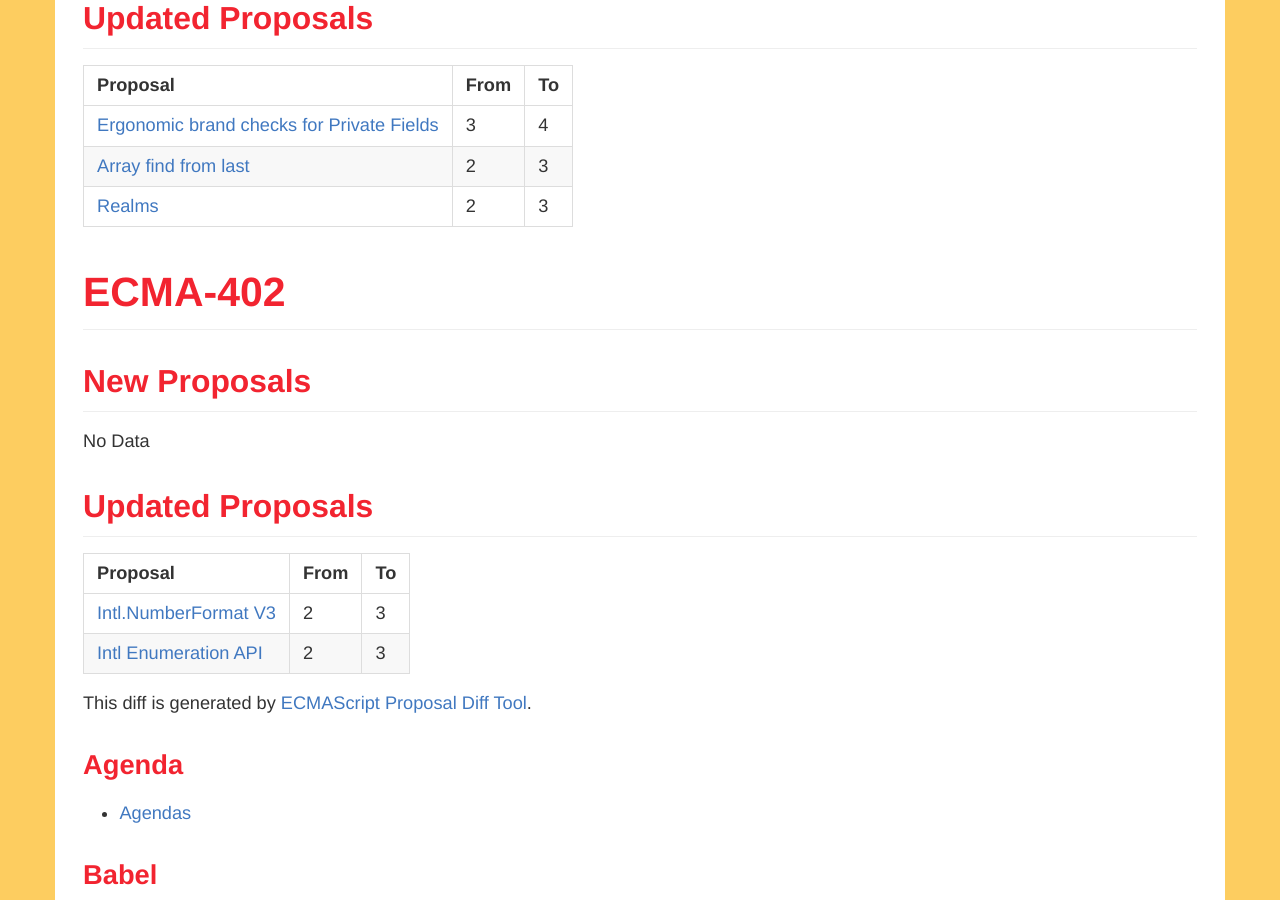
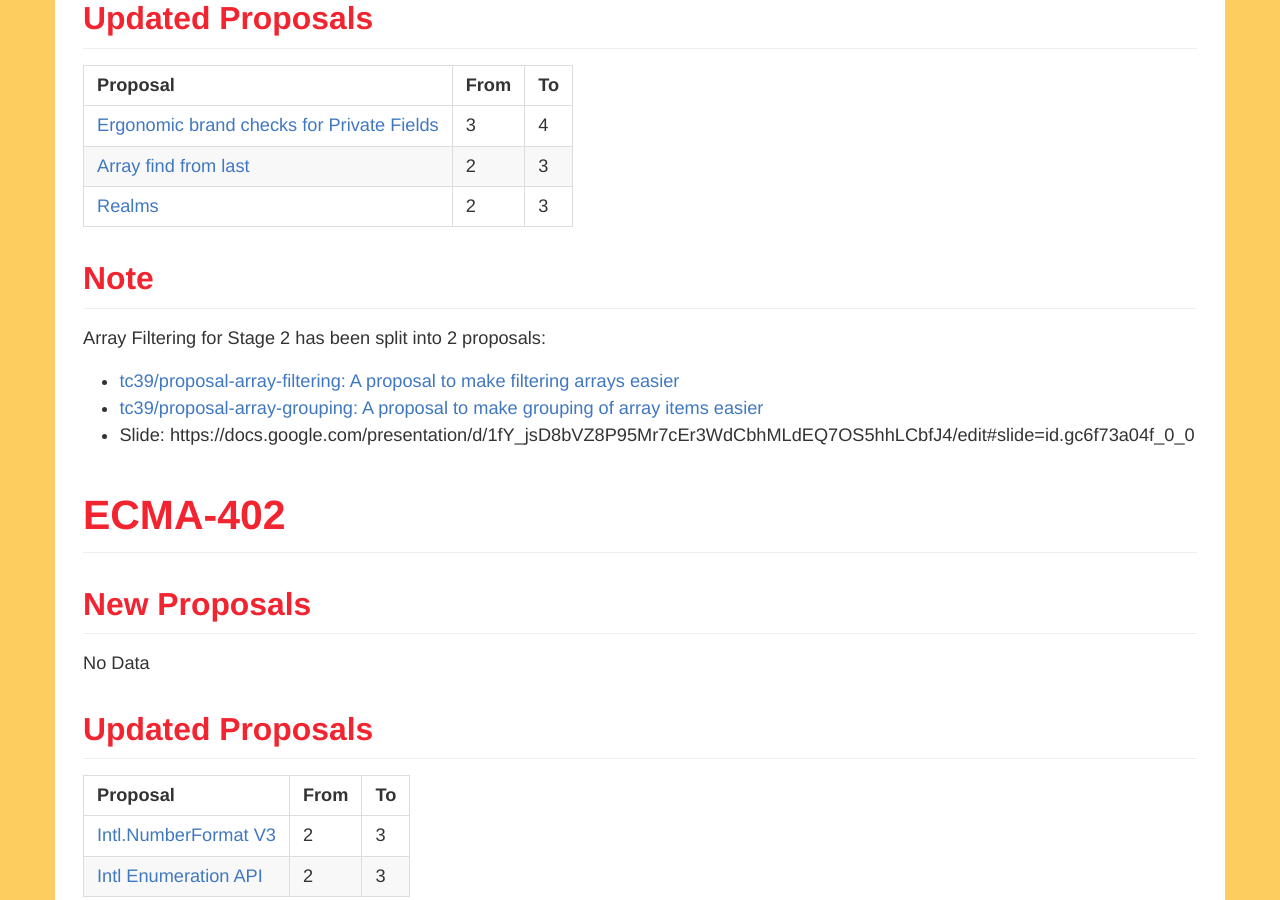
Before and after one commit to ecmascript-daily/ecmascript-daily.github.com, a Jekyll site: the page built from _posts/2021/2021-07-19-ecmascript-proposal-update.md, in a window 1280 px wide and 900 px high, scrolled down 578 px. Built offline with Jekyll 4.4.1, drawn with Linux system fonts in a browser that asks for light colours; nearby versions of some CDN libraries; comment, search, counter and statistics services are not loaded.

Commit message:
Update 2021-07-19-ecmascript-proposal-update.md

```diff
--- a/_posts/2021/2021-07-19-ecmascript-proposal-update.md
+++ b/_posts/2021/2021-07-19-ecmascript-proposal-update.md
@@ -32,6 +32,14 @@
 | [Ergonomic brand checks for Private Fields](https://github.com/tc39/proposal-private-fields-in-in) | 3     | 4     |
 | [Array find from last](https://github.com/tc39/proposal-array-find-from-last)                      | 2     | 3     |
 | [Realms](https://github.com/tc39/proposal-realms)                                                  | 2     | 3     |
+
+## Note
+
+Array Filtering for Stage 2 has been split into 2 proposals:
+
+- [tc39/proposal-array-filtering: A proposal to make filtering arrays easier](https://github.com/tc39/proposal-array-filtering)
+- [tc39/proposal-array-grouping: A proposal to make grouping of array items easier](https://github.com/tc39/proposal-array-grouping)
+- Slide: https://docs.google.com/presentation/d/1fY_jsD8bVZ8P95Mr7cEr3WdCbhMLdEQ7OS5hhLCbfJ4/edit#slide=id.gc6f73a04f_0_0
 
 
 # ECMA-402
```
